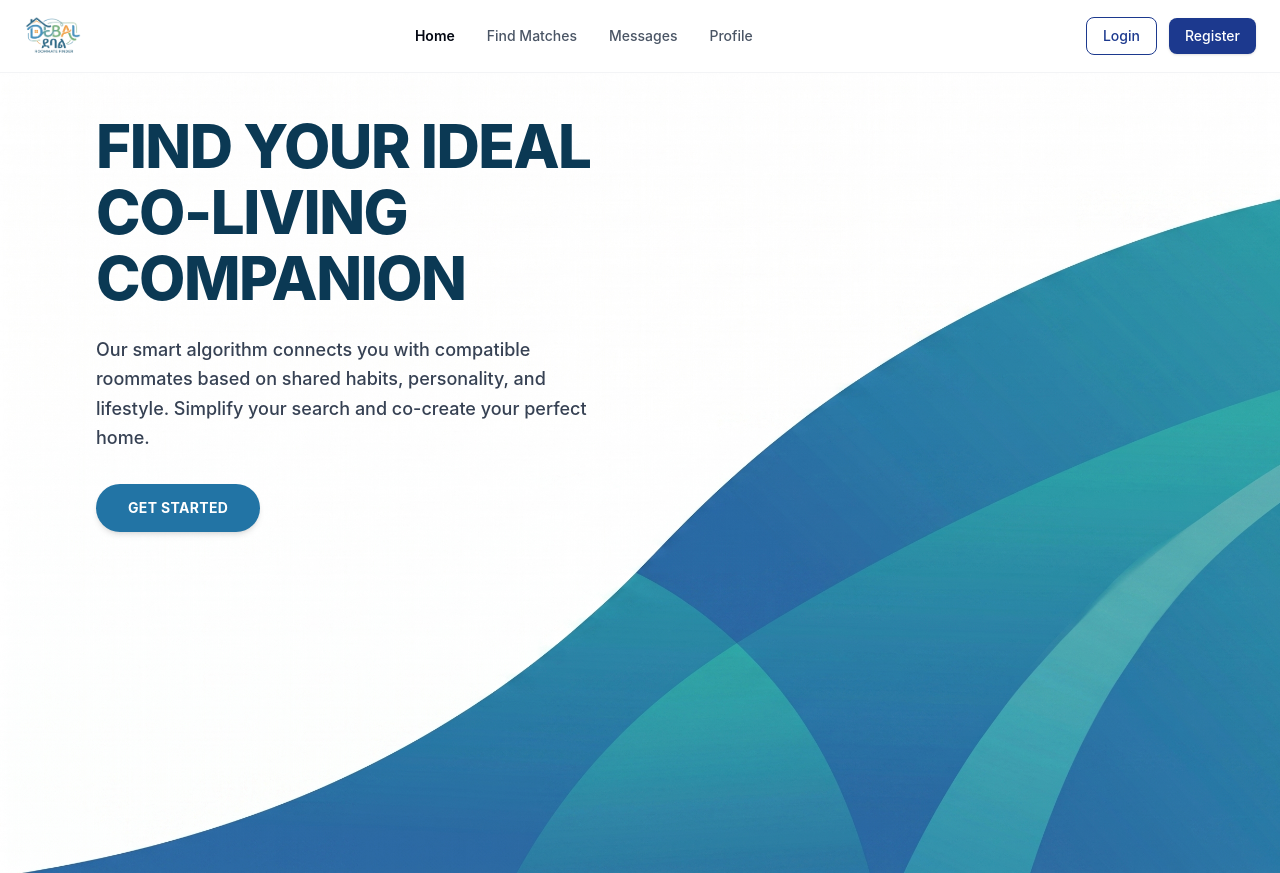
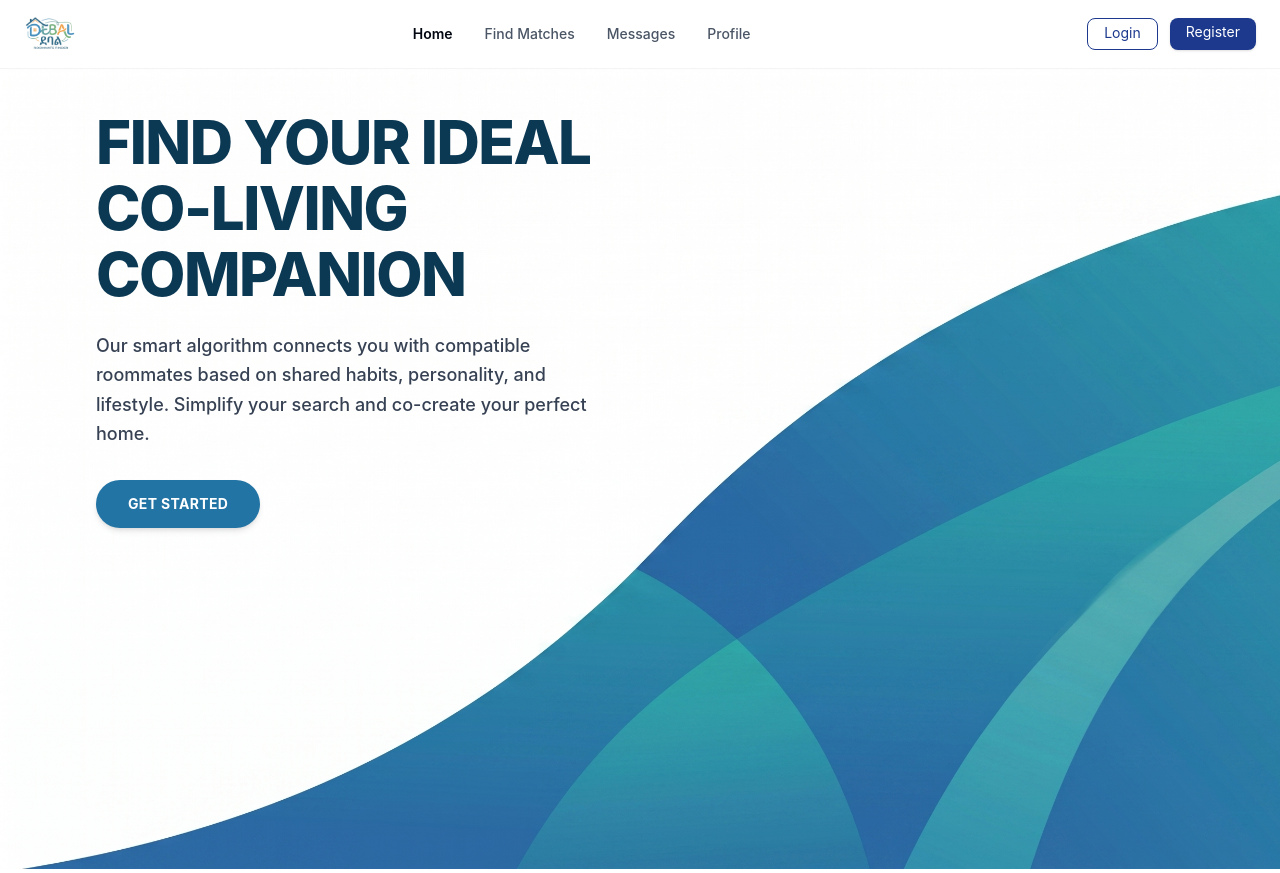
Before and after one commit to Natnael9/Debal, a React (Vite) app in the folder frontend/: page / in a window 1280 px wide. Built offline with nearby package versions, Linux system fonts and the light colour scheme.

Commit message:
size of login on the navbar adjusted

```diff
--- a/frontend/src/components/common/Navbar.jsx
+++ b/frontend/src/components/common/Navbar.jsx
@@ -34,7 +34,7 @@ function Navbar() {
           className="text-2xl font-bold text-blue-600 tracking-tight"
           onClick={closeMenu}
         >
-          <img src={logo} alt="Debal" className="h-10 w-auto" />
+          <img src={logo} alt="Debal" className="h-9 w-auto" />
         </NavLink>
 
         {/* Desktop Navigation links (Hidden on mobile) */}
@@ -49,13 +49,13 @@ function Navbar() {
         <div className="hidden md:flex items-center gap-3">
           <NavLink
             to="/login"
-            className="rounded-lg border border-blue-900 px-4 py-2 text-sm font-medium text-blue-900 transition hover:bg-blue-50"
+            className="rounded-lg border border-blue-900 px-4 py-1 text-sm font-small text-blue-900 transition hover:bg-blue-50 h-8"
           >
             Login
           </NavLink>
           <NavLink
             to="/register"
-            className="rounded-lg bg-blue-900 px-4 py-2 text-sm font-medium text-white transition hover:bg-blue-700 shadow-sm"
+            className="rounded-lg bg-blue-900 px-4 py-1 text-sm font-small text-white transition hover:bg-blue-700 shadow-sm h-8"
           >
             Register
           </NavLink>
```
